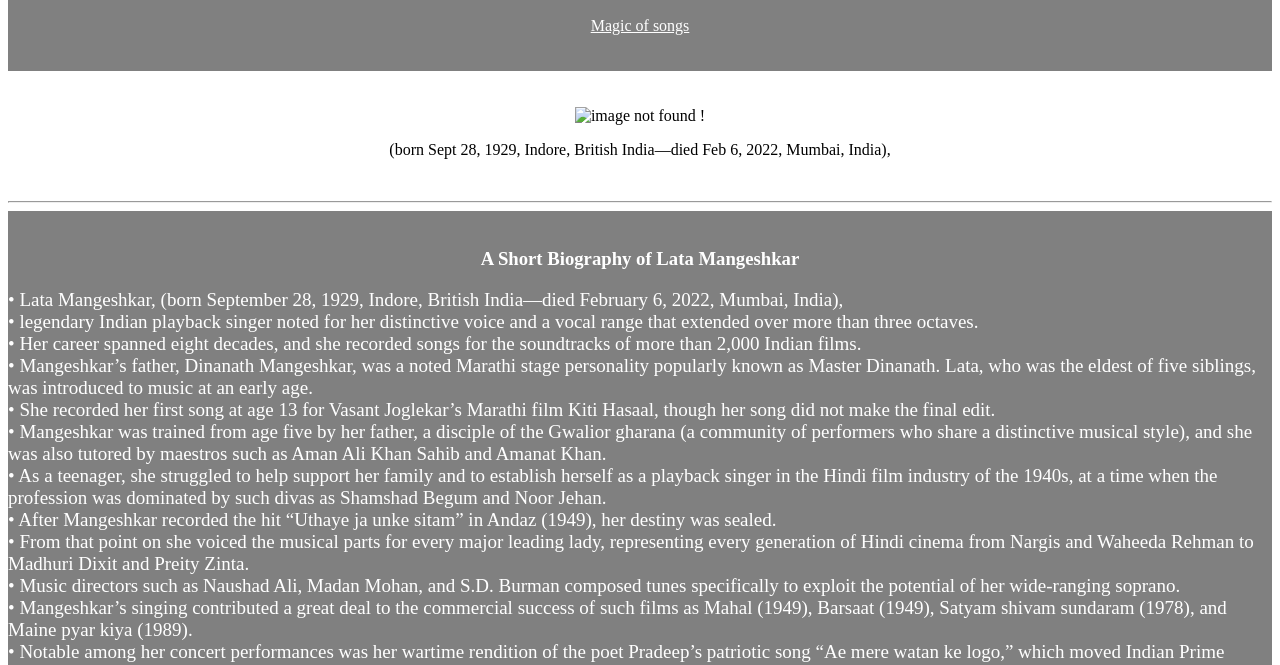
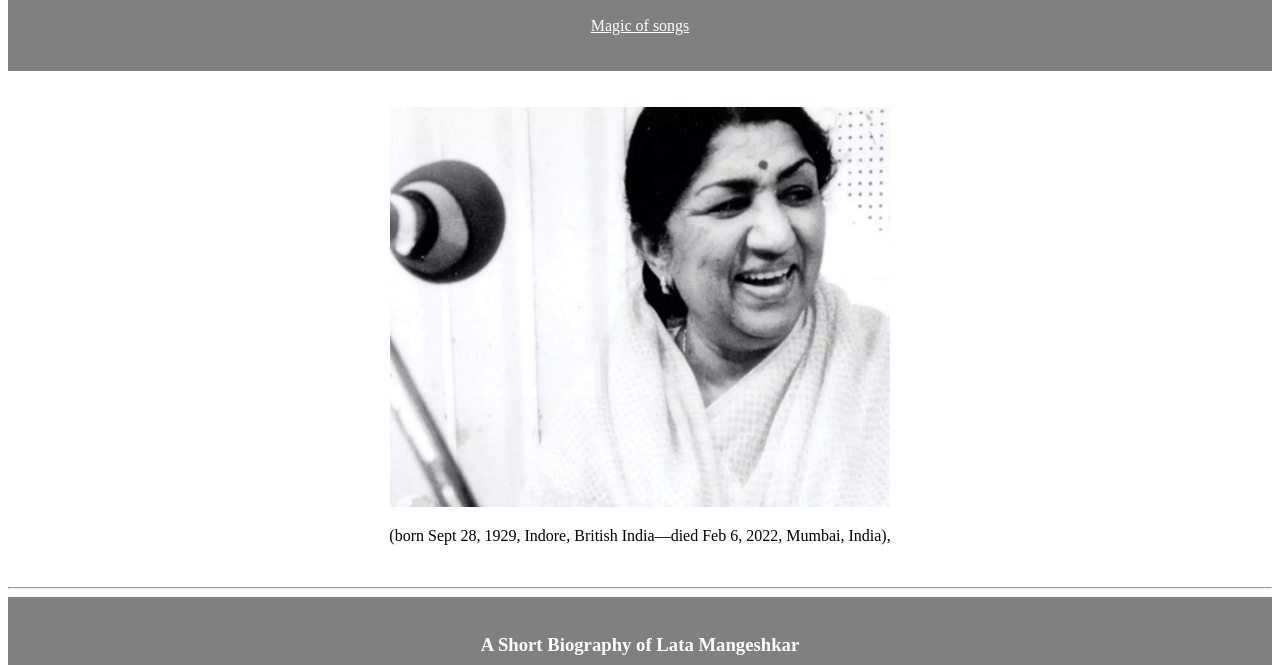
Before and after one commit to Gangasagar237/Lata_mangeshkar, a plain HTML site: page index.html in a window 1280 px wide. Shown: the part 78-743 px from the top of the page. Drawn offline with Linux system fonts and the light colour scheme.

Commit message:
Update index.html

```diff
--- a/index.html
+++ b/index.html
@@ -36,7 +36,7 @@
     <br />
     <br />
     <div style="text-align: center;">
-    <img  src="./image/lata_mangeshkar.jpg" width="500" height="400" alt="image not found !">
+    <img  src="./lata_mangeshkar.jpg" width="500" height="400" alt="image not found !">
 </div>
 <p class="born">(born Sept 28, 1929, Indore, British India—died Feb 6, 2022, Mumbai, India),</p>
 <br/>
```
